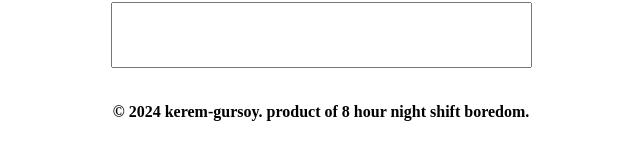
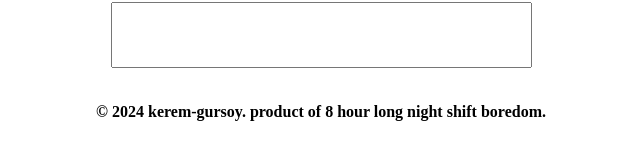
Before and after one commit to kerem-gursoy/DA-Helper, a plain HTML site: page index.html in a window 1280 px wide. Shown: the part 825-969 px from the top of the page, without its empty margins (319-959 px from the left). Drawn offline with Linux system fonts and the light colour scheme.

Commit message:
Update index.html

```diff
--- a/index.html
+++ b/index.html
@@ -86,7 +86,7 @@
     <textarea id="message" rows="4" cols="50" readonly></textarea>
   </div>
   <div>
-    <h4> &copy; 2024 kerem-gursoy. product of 8 hour night shift boredom. </h4>
+    <h4> &copy; 2024 kerem-gursoy. product of 8 hour long night shift boredom. </h4>
   </div>
 
 </body>
```
